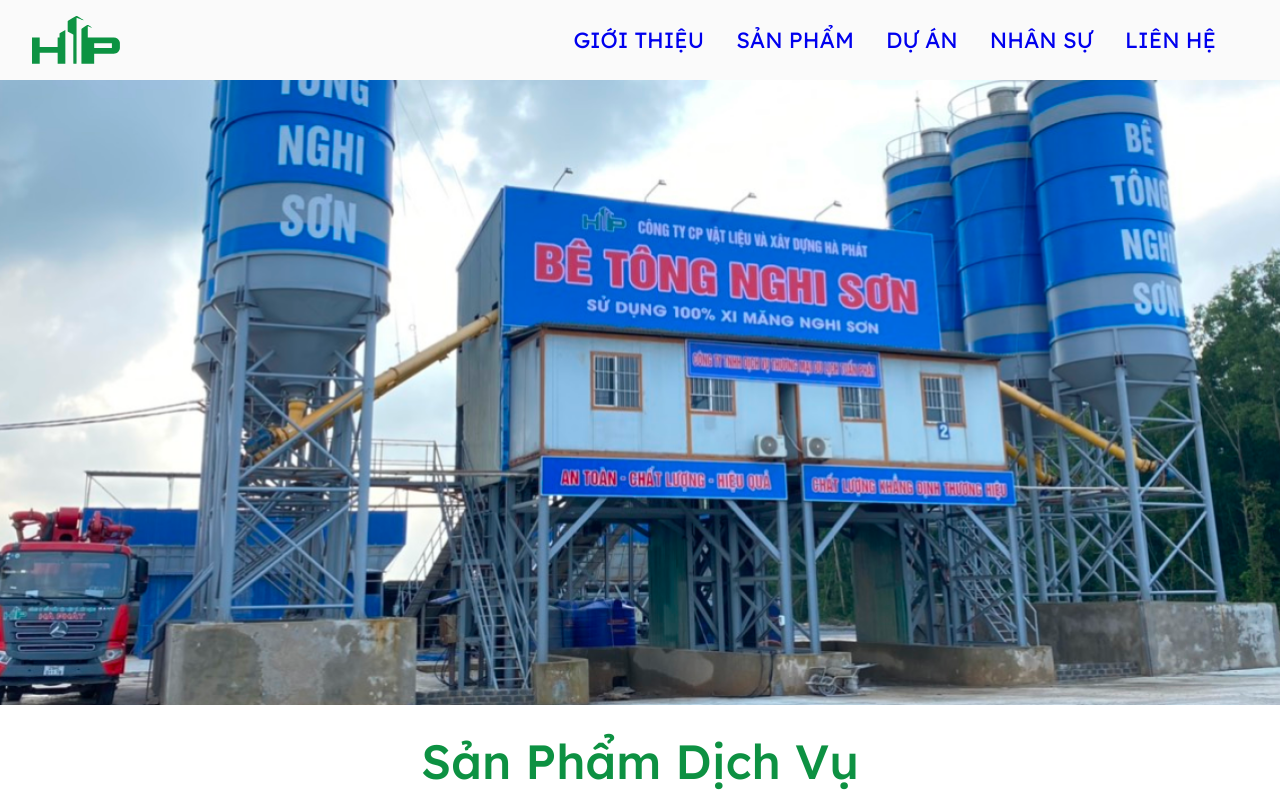
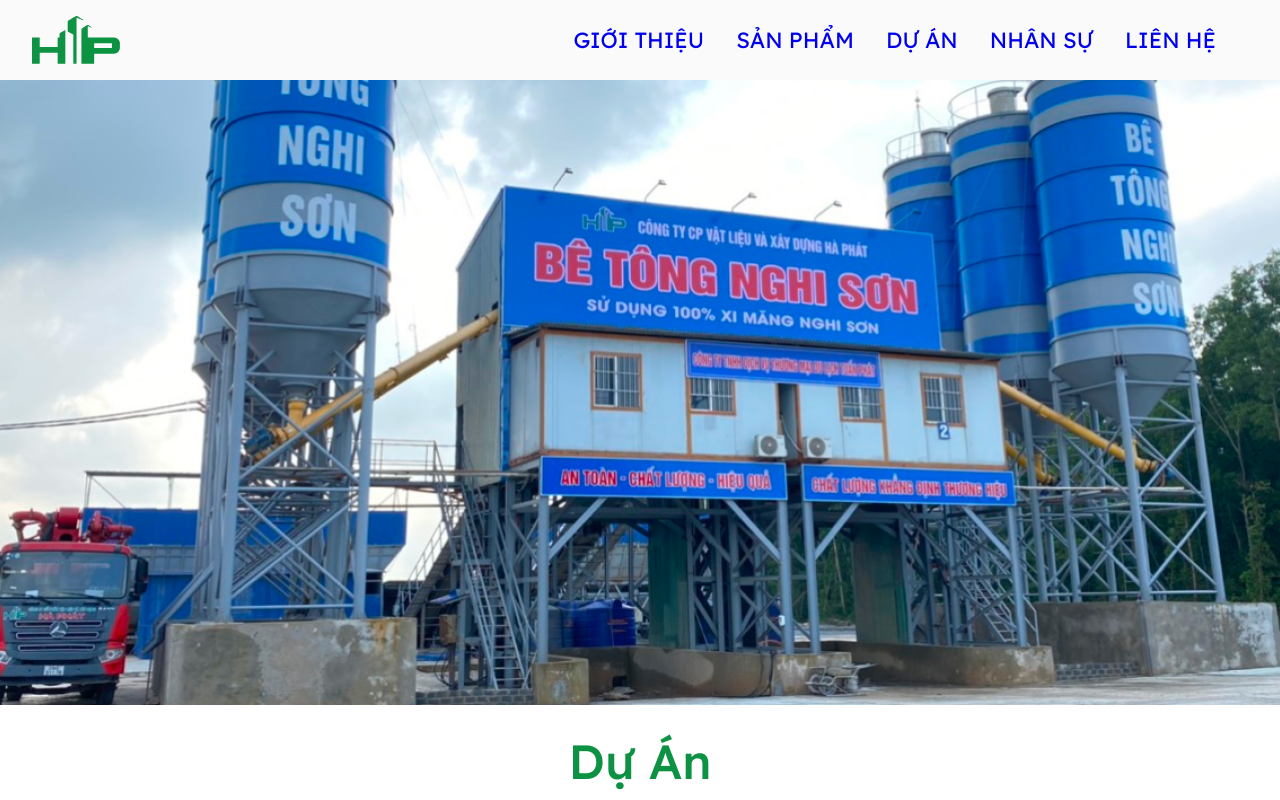
Before and after one commit to long-phamclk/ha-phat, a React (Vite) app: page /duan in a window 1280 px wide. Shown: the top 800 px of the page. Built offline with nearby package versions, Linux system fonts and the light colour scheme.

Commit message:
fix title in duan

```diff
--- a/src/pages/DuAn.tsx
+++ b/src/pages/DuAn.tsx
@@ -9,7 +9,7 @@
       <Header />
       <Wrapper>
         <TitleWrapper>
-          <Title>Sản Phẩm Dịch Vụ</Title>
+          <Title>Dự Án</Title>
         </TitleWrapper>
         <ImageGrid />
       </Wrapper>
```
